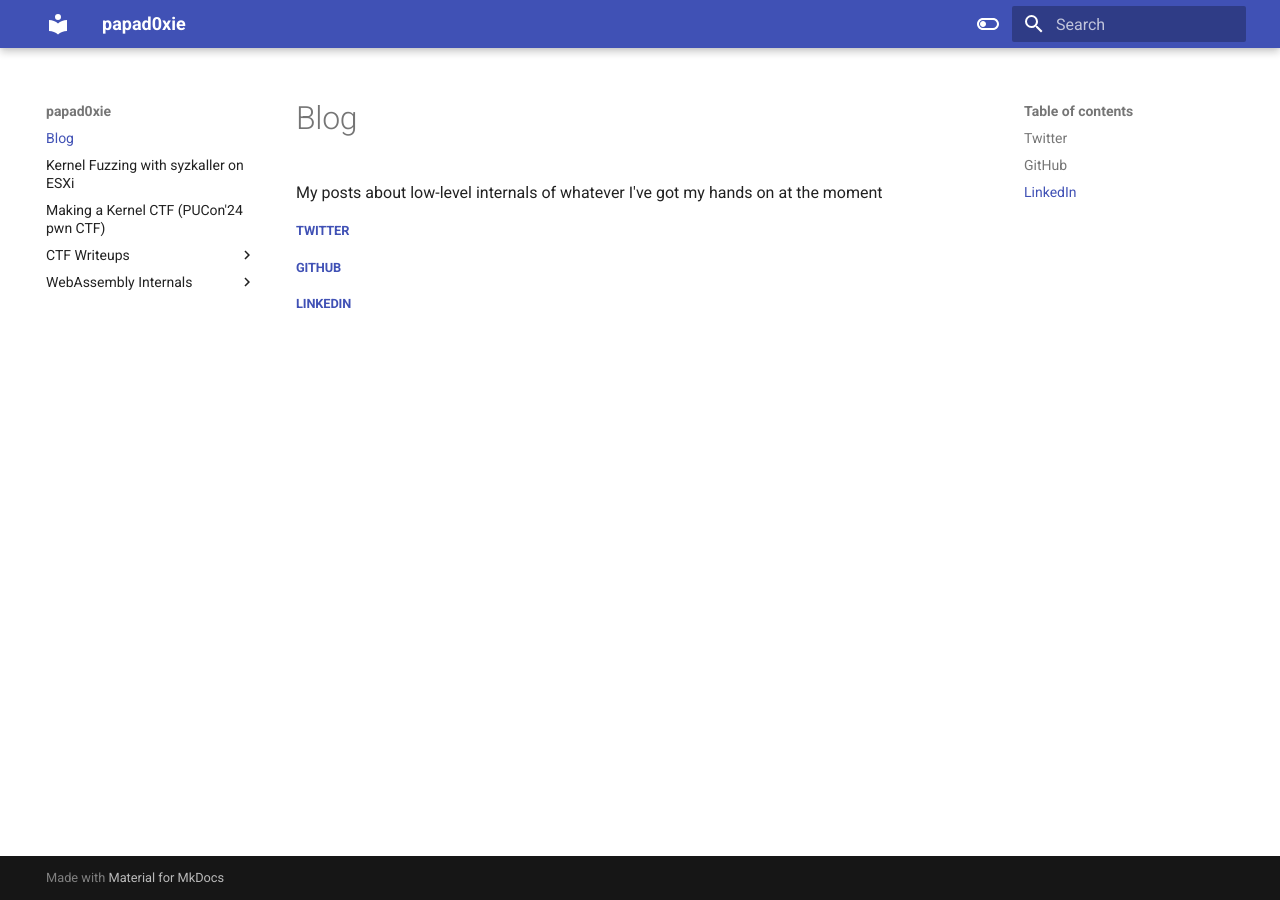
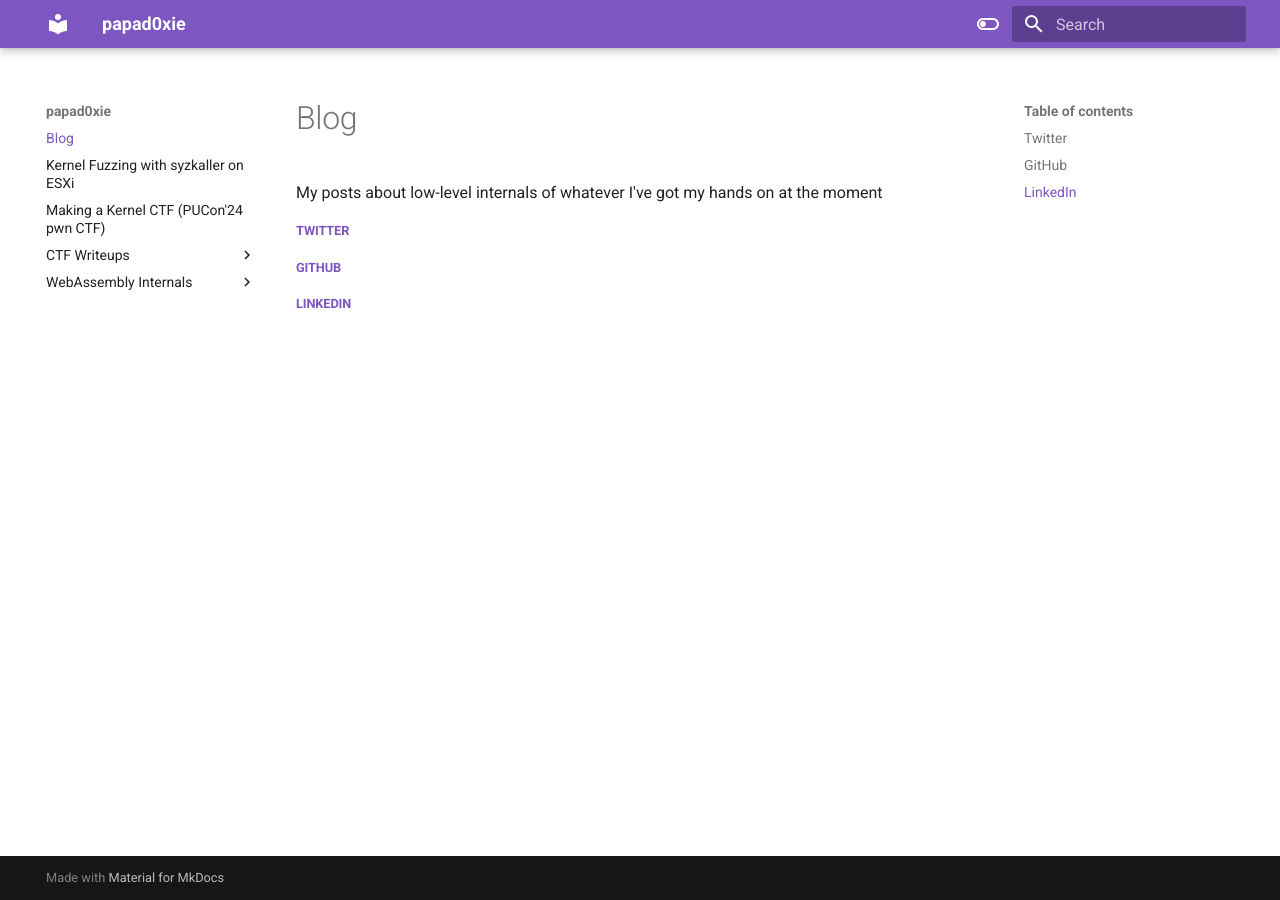
Before and after one commit to papadoxie/Blog, an MkDocs documentation site: the page built from docs/index.md, in a window 1280 px wide. Built offline with MkDocs 1.6.1 and Material for MkDocs 9.7.7, drawn with Linux system fonts in a browser that asks for light colours.

Commit message:
Changed theming

```diff
--- a/mkdocs.yml
+++ b/mkdocs.yml
@@ -9,8 +9,8 @@ theme:
     # Light mode
     - media: "(prefers-color-scheme: light)"
       scheme: default
-      primary: indigo
-      accent: pink
+      primary: deep purple
+      accent: deep purple
       toggle:
         icon: material/toggle-switch-off-outline
         name: Switch to dark mode
@@ -18,8 +18,8 @@ theme:
     # Dark mode
     - media: "(prefers-color-scheme: dark)"
       scheme: slate
-      primary: indigo
-      accent: pink
+      primary: deep purple
+      accent: deep purple
       toggle:
         icon: material/toggle-switch
         name: Switch to light mode
@@ -30,19 +30,19 @@ markdown_extensions:
   # - attr_list
   - pymdownx.arithmatex:
       generic: true
-  # - pymdownx.superfences
-  # - pymdownx.details
-  # - pymdownx.magiclink
+  - pymdownx.superfences
+  - pymdownx.details
+  - pymdownx.magiclink
   - pymdownx.tasklist:
       custom_checkbox: true
   - pymdownx.highlight:
       anchor_linenums: true
       line_spans: __span
       pygments_lang_class: true
-  - pymdownx.inlinehilite
+  - def_list
   - pymdownx.snippets
   - pymdownx.snippets
-  - def_list
+  - pymdownx.inlinehilite
   - pymdownx.critic
   - pymdownx.caret
   - pymdownx.keys
```
